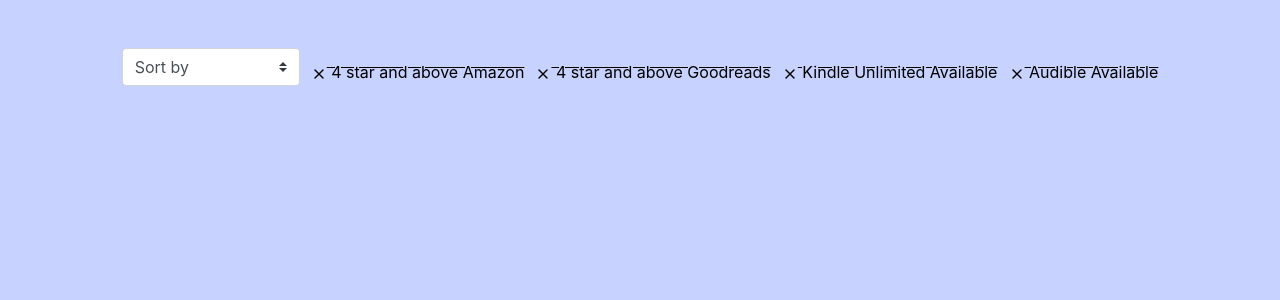
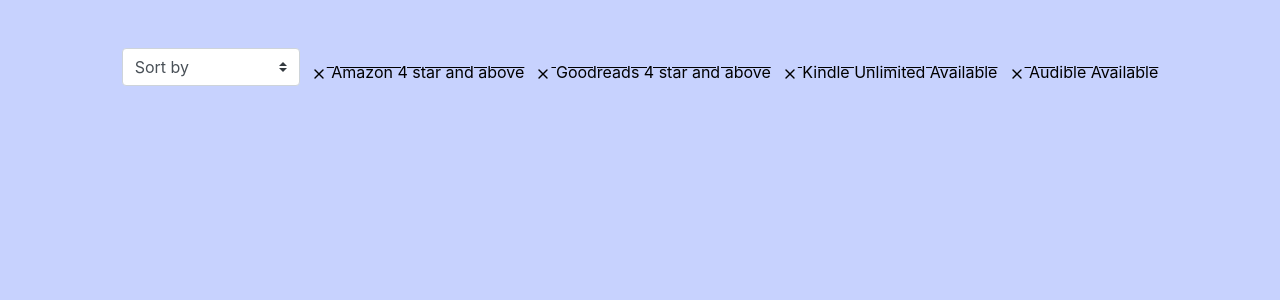
Before and after one commit to krishnanunnir/progressionmaster, a Django app: page /books/ in a window 1280 px wide. Shown: the top 300 px of the page. Run offline with Django 3.2, Linux system fonts and the light colour scheme; data that the repository does not hold is empty; some libraries are stand-ins or nearby versions.

Commit message:
minor ui tweaks

```diff
--- a/books/templates/_book.html
+++ b/books/templates/_book.html
@@ -1,7 +1,7 @@
 {% load static %}
 
 <div class="row">
-    <div class="col-md-8 offset-md-2 mt-5">
+    <div class="col-md-10 offset-md-1 mt-5">
         <div class="d-flex justify-content-between">
             <div id="coverimage" class="d-flex flex-column">
                 <div class="d-flex flex-row">
--- a/books/templates/_filter_nav.html
+++ b/books/templates/_filter_nav.html
@@ -1,5 +1,5 @@
 {% load static %}
-<div class="row">
+<div class="row mb-2">
     <div class="col-md-10 offset-md-1 mt-5">
         <div class="d-flex flex-row justify-content-between">
             <div class="d-flex flex-column">
@@ -15,7 +15,7 @@
                     <span class="vertical-align">
                         <img width="16" src="{% static 'image/check.svg' %}" class="hide-image"  />
                         <img width="16" src="{% static 'image/x.svg' %}"   />
-                        4 star and above Amazon
+                        Amazon 4 star and above
                     </span>
                 </a>
             </div>
@@ -24,7 +24,7 @@
                     <span class="vertical-align">
                         <img width="16" src="{% static 'image/check.svg' %}" class="hide-image"  />
                         <img width="16" src="{% static 'image/x.svg' %}"   />
-                        4 star and above Goodreads
+                        Goodreads 4 star and above
                     </span>
                 </a>
             </div>
```
